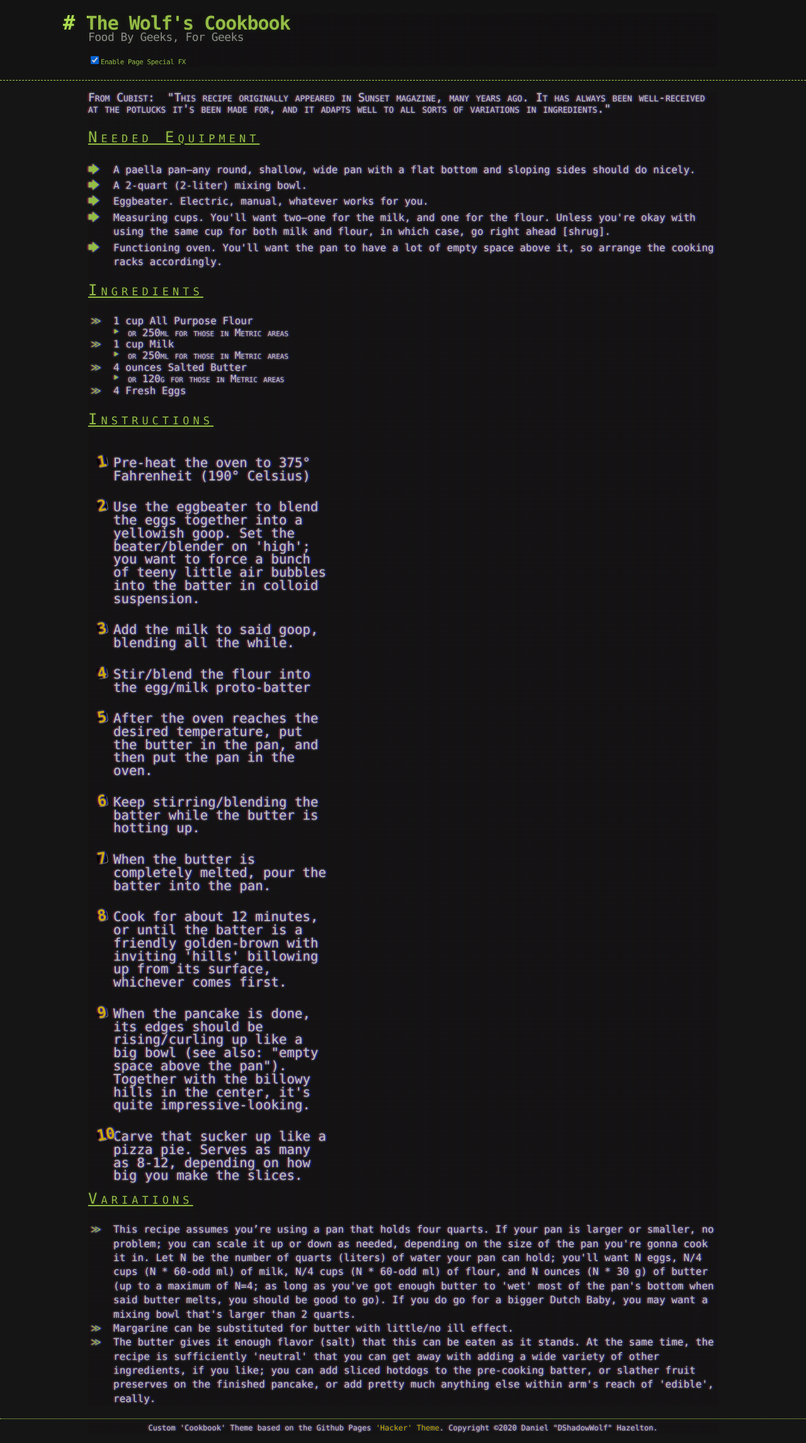
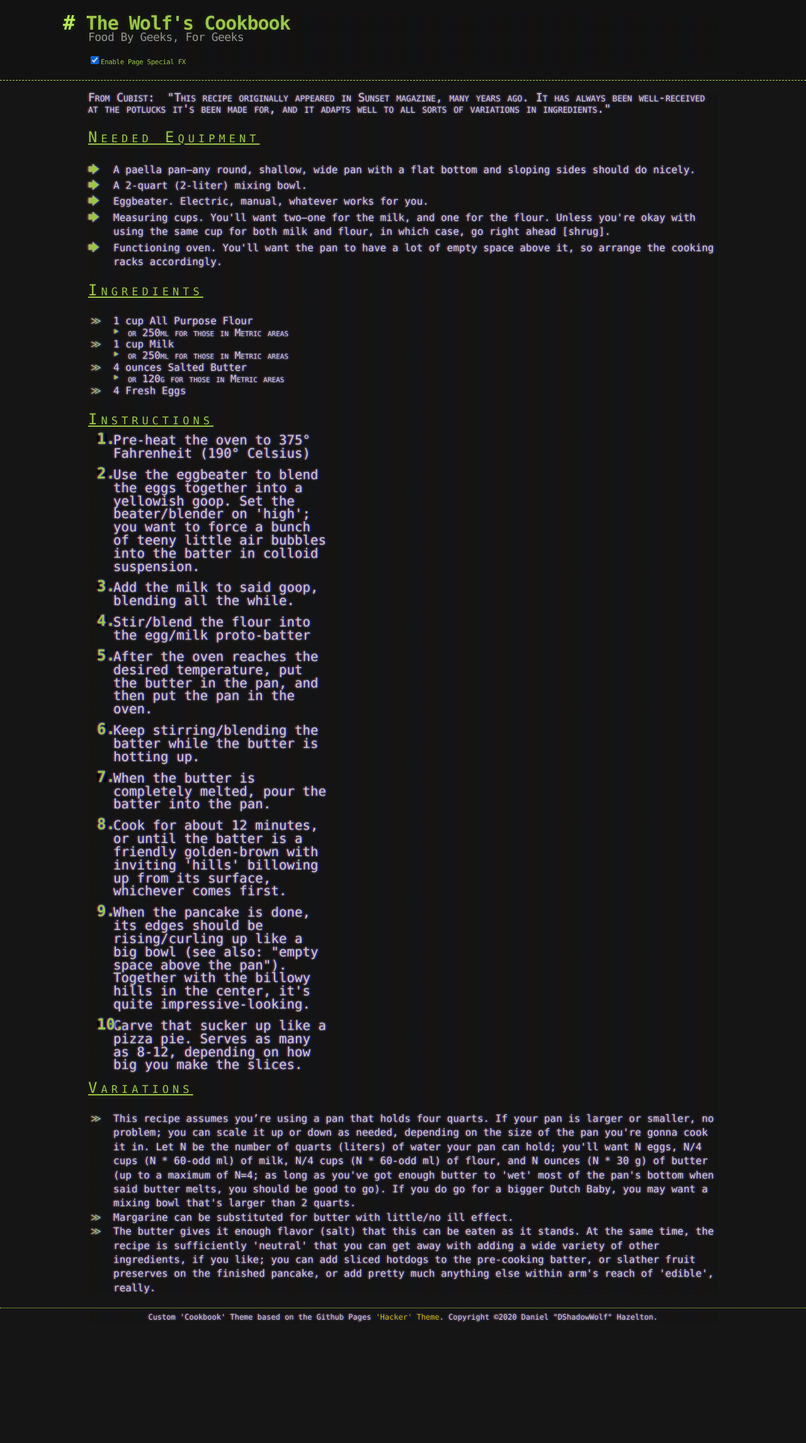
Before and after one commit to dshadowwolf/dshadowwolf.github.io, a Jekyll site: the page built from recipes/4/dutch_baby_cubist.html, in a window 1280 px wide. Shown: the whole page at 63% size. Built offline with Jekyll 4.4.1, drawn with Linux system fonts in a browser that asks for light colours; after the commit the page ends 2116 px from its top, so only the background shows below that.

Commit message:
styling update - not final, but getting there

```diff
--- a/_sass/cookbook-theme.scss
+++ b/_sass/cookbook-theme.scss
@@ -329,6 +329,11 @@ ul.equipment > li::marker {
     color: $conifer;
 }
 
+h3#instructions {
+    margin: 0;
+    padding: 0;
+}
+
 ol.instructions {
     max-width: 350px;
     counter-reset: my-awesome-counterinst;
@@ -339,7 +344,7 @@ ol.instructions {
 }
 
 ol.instructions li {
-    padding-top: 1em;
+    padding-top: .25em;
     display: block;
     margin: 0 0 0.5rem 0 !important;
     counter-increment: inst;
@@ -347,8 +352,8 @@ ol.instructions li {
 }
 
 ol.instructions li::before {
-    content: counter(inst);
-    color: #fcd000;
+    content: counter(inst) ".\00a0\00a0";
+    color: $conifer;
     font-size: 1.5rem;
     font-weight: bold;
     position: absolute;
@@ -357,11 +362,11 @@ ol.instructions li::before {
     line-height: var(--size);
     width: var(--size);
     height: var(--size);
-    transform: rotate(-10deg);
+    //transform: rotate(-10deg);
     background: black;
-    border-radius: 25%;
+    //border-radius: 25%;
     text-align: center;
-    box-shadow: 1px 1px 0 #999;
+    //box-shadow: 1px 1px 0 #999;
 }
 
 blockquote {
```
